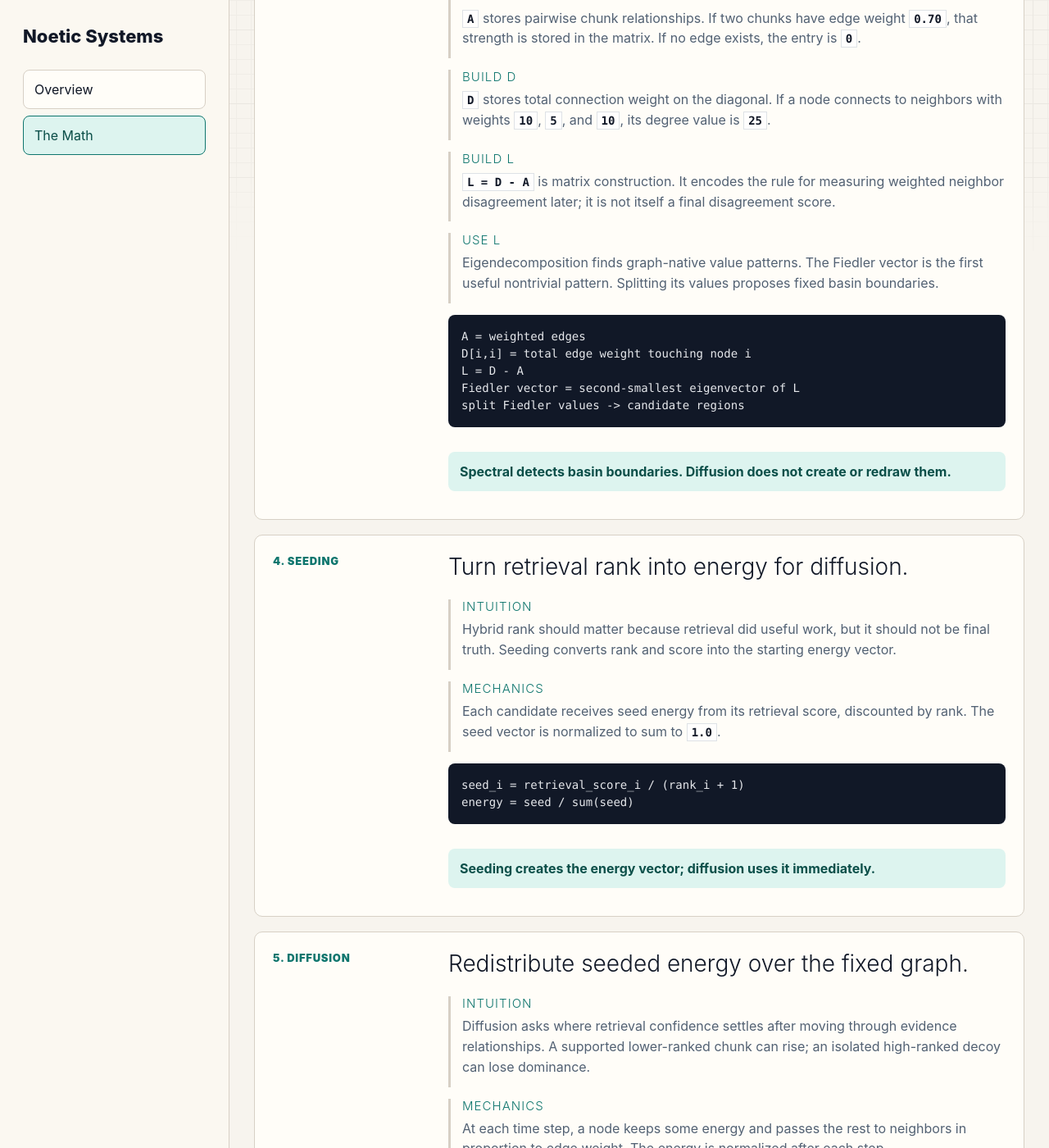
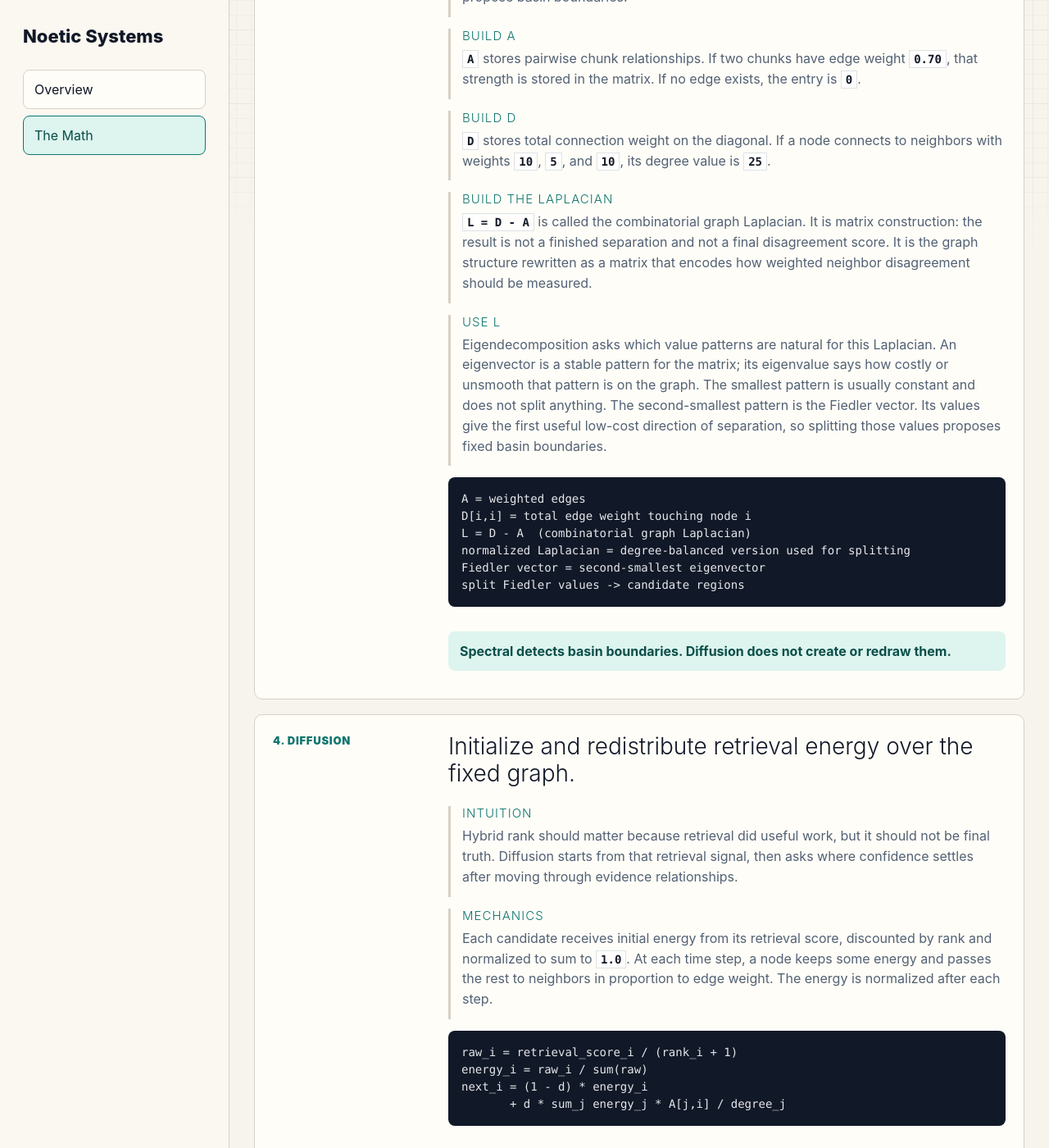
Before and after one commit to NLucy/noetic-search, an MkDocs documentation site: the page built from docs/process.md, in a window 1280 px wide and 1400 px high, scrolled down 1917 px. Shown: the whole window at 82% size. Built offline with MkDocs 1.6.1, drawn with Linux system fonts in a browser that asks for light colours; nearby versions of some CDN libraries; some of the changed text lies outside the part shown.

```diff
--- a/docs/process.md
+++ b/docs/process.md
@@ -4,7 +4,7 @@
     <h1>How Noetic Search turns retrieved chunks into a selected evidence basin.</h1>
     <p>
       The pipeline follows the implementation order:
-      <code>candidates -> graph -> spectral -> seeding -> diffusion -> basins -> uncertainty -> ranking -> result</code>.
+      <code>candidates -> graph -> spectral -> diffusion -> basins -> uncertainty -> ranking -> result</code>.
       Each step has a narrow mathematical role and a concrete artifact.
     </p>
   </section>
@@ -52,15 +52,16 @@
           <h3>Mechanics</h3>
           <p>
             Each candidate becomes a node. Each pair can receive one weighted
-            evidence connection from embedding similarity, ordinary metadata
-            when present, and near-duplicate signal.
+            evidence connection from embedding similarity and near-duplicate
+            signal. Metadata remains available on returned chunks, but it does
+            not create graph edges.
           </p>
         </div>
         <p class="math-example">
           Two lower-ranked chunks can matter more together than two higher-ranked
           chunks that are isolated or repetitive.
         </p>
-        <pre>A[i,j] = similarity_signal + metadata_signal + duplicate_signal</pre>
+        <pre>A[i,j] = similarity_signal + duplicate_signal</pre>
         <div class="symbols">
           <div><code>A</code><span>Weighted adjacency matrix.</span></div>
           <div><code>A[i,j]</code><span>Relationship strength between chunks i and j.</span></div>
@@ -87,9 +88,11 @@
           <p>
             Build <code>A</code>, the weighted adjacency matrix. Build
             <code>D</code>, whose diagonal stores total edge weight per node.
-            Subtract to build <code>L = D - A</code>. Eigendecomposition uses
-            <code>L</code> to find the Fiedler vector, whose values propose
-            basin boundaries.
+            Subtract to build <code>L = D - A</code>, the combinatorial graph
+            Laplacian. In production, Noetic uses the normalized graph
+            Laplacian to reduce degree bias. Eigendecomposition uses that
+            Laplacian to find the Fiedler vector, whose values propose basin
+            boundaries.
           </p>
         </div>
         <div class="deep-dive">
@@ -111,26 +114,33 @@
             </p>
           </div>
           <div class="math-block">
-            <h3>Build L</h3>
+            <h3>Build the Laplacian</h3>
             <p>
-              <code>L = D - A</code> is matrix construction. It encodes the rule
-              for measuring weighted neighbor disagreement later; it is not
-              itself a final disagreement score.
+              <code>L = D - A</code> is called the combinatorial graph
+              Laplacian. It is matrix construction: the result is not a finished
+              separation and not a final disagreement score. It is the graph
+              structure rewritten as a matrix that encodes how weighted neighbor
+              disagreement should be measured.
             </p>
           </div>
           <div class="math-block">
             <h3>Use L</h3>
             <p>
-              Eigendecomposition finds graph-native value patterns. The Fiedler
-              vector is the first useful nontrivial pattern. Splitting its
-              values proposes fixed basin boundaries.
+              Eigendecomposition asks which value patterns are natural for this
+              Laplacian. An eigenvector is a stable pattern for the matrix; its
+              eigenvalue says how costly or unsmooth that pattern is on the
+              graph. The smallest pattern is usually constant and does not split
+              anything. The second-smallest pattern is the Fiedler vector. Its
+              values give the first useful low-cost direction of separation, so
+              splitting those values proposes fixed basin boundaries.
             </p>
           </div>
         </div>
         <pre>A = weighted edges
 D[i,i] = total edge weight touching node i
-L = D - A
-Fiedler vector = second-smallest eigenvector of L
+L = D - A  (combinatorial graph Laplacian)
+normalized Laplacian = degree-balanced version used for splitting
+Fiedler vector = second-smallest eigenvector
 split Fiedler values -> candidate regions</pre>
         <p class="say-it">
           Spectral detects basin boundaries. Diffusion does not create or redraw
@@ -140,52 +150,31 @@ split Fiedler values -> candidate regions</pre>
     </article>
 
     <article class="math-item">
-      <div class="math-tag">4. Seeding</div>
+      <div class="math-tag">4. Diffusion</div>
       <div class="math-section">
-        <h2>Turn retrieval rank into energy for diffusion.</h2>
+        <h2>Initialize and redistribute retrieval energy over the fixed graph.</h2>
         <div class="math-block">
           <h3>Intuition</h3>
           <p>
             Hybrid rank should matter because retrieval did useful work, but it
-            should not be final truth. Seeding converts rank and score into the
-            starting energy vector.
+            should not be final truth. Diffusion starts from that retrieval
+            signal, then asks where confidence settles after moving through
+            evidence relationships.
           </p>
         </div>
         <div class="math-block">
           <h3>Mechanics</h3>
           <p>
-            Each candidate receives seed energy from its retrieval score,
-            discounted by rank. The seed vector is normalized to sum to
-            <code>1.0</code>.
-          </p>
-        </div>
-        <pre>seed_i = retrieval_score_i / (rank_i + 1)
-energy = seed / sum(seed)</pre>
-        <p class="say-it">Seeding creates the energy vector; diffusion uses it immediately.</p>
-      </div>
-    </article>
-
-    <article class="math-item">
-      <div class="math-tag">5. Diffusion</div>
-      <div class="math-section">
-        <h2>Redistribute seeded energy over the fixed graph.</h2>
-        <div class="math-block">
-          <h3>Intuition</h3>
-          <p>
-            Diffusion asks where retrieval confidence settles after moving
-            through evidence relationships. A supported lower-ranked chunk can
-            rise; an isolated high-ranked decoy can lose dominance.
-          </p>
-        </div>
-        <div class="math-block">
-          <h3>Mechanics</h3>
-          <p>
-            At each time step, a node keeps some energy and passes the rest to
+            Each candidate receives initial energy from its retrieval score,
+            discounted by rank and normalized to sum to <code>1.0</code>. At
+            each time step, a node keeps some energy and passes the rest to
             neighbors in proportion to edge weight. The energy is normalized
             after each step.
           </p>
         </div>
-        <pre>next_i = (1 - d) * energy_i
+        <pre>raw_i = retrieval_score_i / (rank_i + 1)
+energy_i = raw_i / sum(raw)
+next_i = (1 - d) * energy_i
        + d * sum_j energy_j * A[j,i] / degree_j</pre>
         <p class="say-it">
           Diffusion updates node energy. It does not detect basin boundaries.
@@ -194,7 +183,7 @@ energy = seed / sum(seed)</pre>
     </article>
 
     <article class="math-item">
-      <div class="math-tag">6. Basins</div>
+      <div class="math-tag">5. Basins</div>
       <div class="math-section">
         <h2>Score the fixed spectral basins.</h2>
         <div class="math-block">
@@ -223,7 +212,7 @@ energy = seed / sum(seed)</pre>
     </article>
 
     <article class="math-item">
-      <div class="math-tag">7. Uncertainty</div>
+      <div class="math-tag">6. Uncertainty</div>
       <div class="math-section">
         <h2>Measure whether the basin decision was clean.</h2>
         <div class="math-block">
@@ -246,7 +235,7 @@ energy = seed / sum(seed)</pre>
     </article>
 
     <article class="math-item">
-      <div class="math-tag">8. Ranking</div>
+      <div class="math-tag">7. Ranking</div>
       <div class="math-section">
         <h2>Choose representatives inside the winning basin.</h2>
         <div class="math-block">
@@ -268,7 +257,7 @@ energy = seed / sum(seed)</pre>
     </article>
 
     <article class="math-item">
-      <div class="math-tag">9. Result</div>
+      <div class="math-tag">8. Result</div>
       <div class="math-section">
         <h2>Expose chunks or the inspection field.</h2>
         <div class="math-block">
```
Also changed, not shown: README.md (+85 -49 lines), docs/index.md (+0 -1 lines), src/noetic_systems/reconciliation/README.md (+42 -47 lines), docs/illustrations/rag-vs-noetic.svg (deleted), 13 other files.
